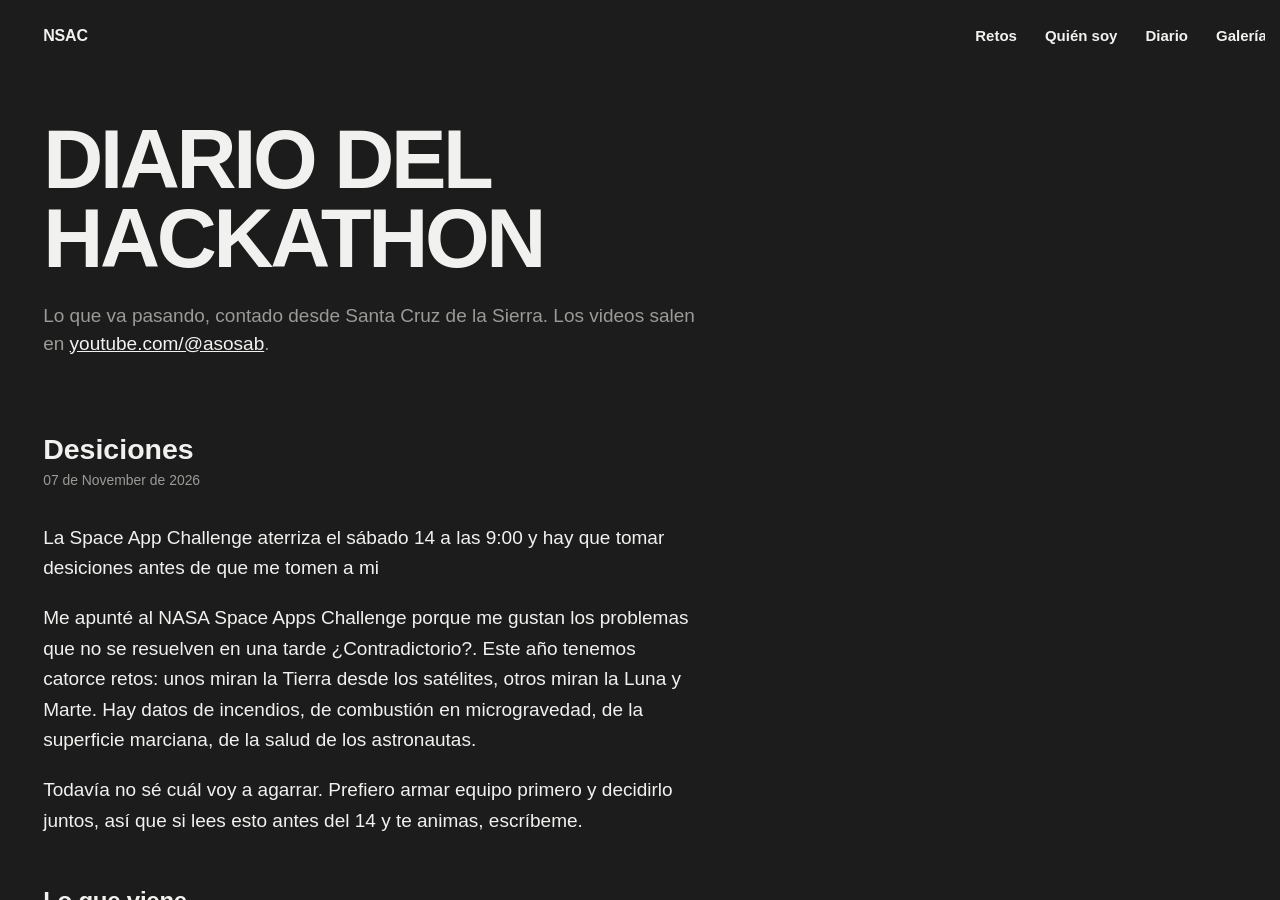
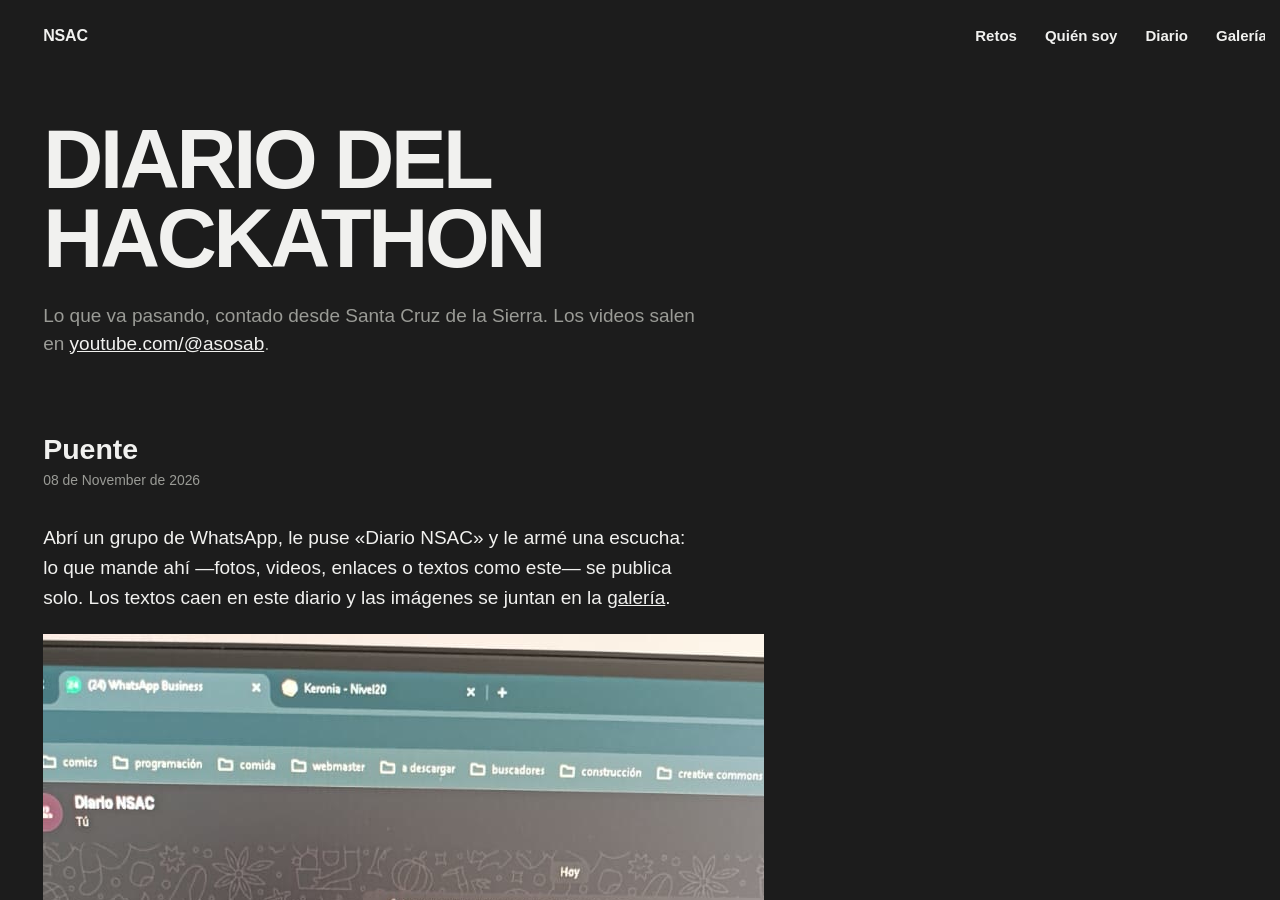
Before and after one commit to asosab/NSAC, a Jekyll site: the page built from diario/index.html, in a window 1280 px wide and 900 px high. Built offline with Jekyll 4.4.1, drawn with Linux system fonts in a browser that asks for light colours; some web fonts are replaced; some of the changed text lies outside the part shown.

Commit message:
diario: puente republicado con foto en el post y la galeria; og fresco

```diff
--- a/_data/galeria.yml
+++ b/_data/galeria.yml
@@ -1,2 +1,5 @@
-fotos: []
+fotos:
+  - src: /assets/img/galeria/2026-11-08-cbb89c6e.jpg
+    alt: "El grupo «Diario NSAC» recién creado en WhatsApp, con el aviso de la escucha al pie"
+    pie: "Así nació el grupo «Diario NSAC»: lo que se mande ahí se publica aquí"
 videos: []
--- /dev/null
+++ b/_posts/2026-11-08-puente.md
@@ -0,0 +1,13 @@
+---
+layout: post
+title: "Puente"
+description: "Un grupo de WhatsApp escuchado: lo que mande ahí se publica solo en este sitio"
+---
+
+Abrí un grupo de WhatsApp, le puse «Diario NSAC» y le armé una escucha: lo que mande ahí —fotos, videos, enlaces o textos como este— se publica solo. Los textos caen en este diario y las imágenes se juntan en la [galería]({{ '/galeria/' | relative_url }}).
+
+![El grupo «Diario NSAC» recién creado, con el aviso de la escucha al pie]({{ '/assets/img/diario/2026-11-08-cbb89c6e.jpg' | relative_url }})
+
+¿Para qué? Porque durante el hackathon todo va a pasar por el celular y no me voy a sentar a escribir bonito a cada rato. Que el sitio se alimente solo.
+
+Este post nació de un mensaje mandado al grupo, así que el puente ya funciona.
--- a/index.html
+++ b/index.html
@@ -4,7 +4,7 @@
 <meta charset="utf-8">
 <meta name="viewport" content="width=device-width, initial-scale=1.0">
 <title>NSAC — NASA Space Apps Challenge 2026 | Alejandro Sosa</title>
-<meta name="description" content="Participo en el NASA Space Apps Challenge 2026 desde Santa Cruz de la Sierra. Faltan 5 días y 15 horas para el inicio: sábado 14 de noviembre, 9:00 en Bolivia. Cuenta regresiva en vivo, los 14 retos oficiales y el diario del hackathon.">
+<meta name="description" content="Participo en el NASA Space Apps Challenge 2026 desde Santa Cruz de la Sierra. Faltan 5 días y 14 horas para el inicio: sábado 14 de noviembre, 9:00 en Bolivia. Cuenta regresiva en vivo, los 14 retos oficiales y el diario del hackathon.">
 <meta name="author" content="Alejandro Sosa Briceño">
 <meta name="robots" content="index, follow, max-image-preview:large">
 <link rel="canonical" href="https://asosab.github.io/NSAC/">
@@ -13,7 +13,7 @@
 <meta property="og:type" content="website">
 <meta property="og:site_name" content="NSAC — NASA Space Apps 2026">
 <meta property="og:title" content="NSAC — NASA Space Apps Challenge 2026">
-<meta property="og:description" content="Faltan 5 días y 15 horas para el hackathon más grande del mundo: empieza el sábado 14 de noviembre a las 9:00 (hora de Bolivia). Cuenta regresiva en vivo, los 14 retos oficiales y el diario del evento.">
+<meta property="og:description" content="Faltan 5 días y 14 horas para el hackathon más grande del mundo: empieza el sábado 14 de noviembre a las 9:00 (hora de Bolivia). Cuenta regresiva en vivo, los 14 retos oficiales y el diario del evento.">
 <meta property="og:url" content="https://asosab.github.io/NSAC/">
 <meta property="og:image" content="https://asosab.github.io/NSAC/assets/img/og-cover.jpg">
 <meta property="og:image:width" content="390">
@@ -26,7 +26,7 @@
 <meta name="twitter:site" content="@asosab">
 <meta name="twitter:creator" content="@asosab">
 <meta name="twitter:title" content="NSAC — NASA Space Apps Challenge 2026">
-<meta name="twitter:description" content="Faltan 5 días y 15 horas: empieza el sábado 14 a las 9:00, hora de Bolivia. Cuenta regresiva en vivo, los 14 retos oficiales y el diario del hackathon.">
+<meta name="twitter:description" content="Faltan 5 días y 14 horas: empieza el sábado 14 a las 9:00, hora de Bolivia. Cuenta regresiva en vivo, los 14 retos oficiales y el diario del hackathon.">
 <meta name="twitter:image" content="https://asosab.github.io/NSAC/assets/img/og-cover.jpg">
 <meta name="twitter:image:alt" content="Planeta Tierra de bloques estilo Minecraft a la izquierda y cuenta regresiva gigante a la derecha.">
 
```
Also changed, not shown: assets/img/diario/2026-11-08-cbb89c6e.jpg (added), assets/img/galeria/2026-11-08-cbb89c6e.jpg (added), assets/img/og-cover.jpg.
